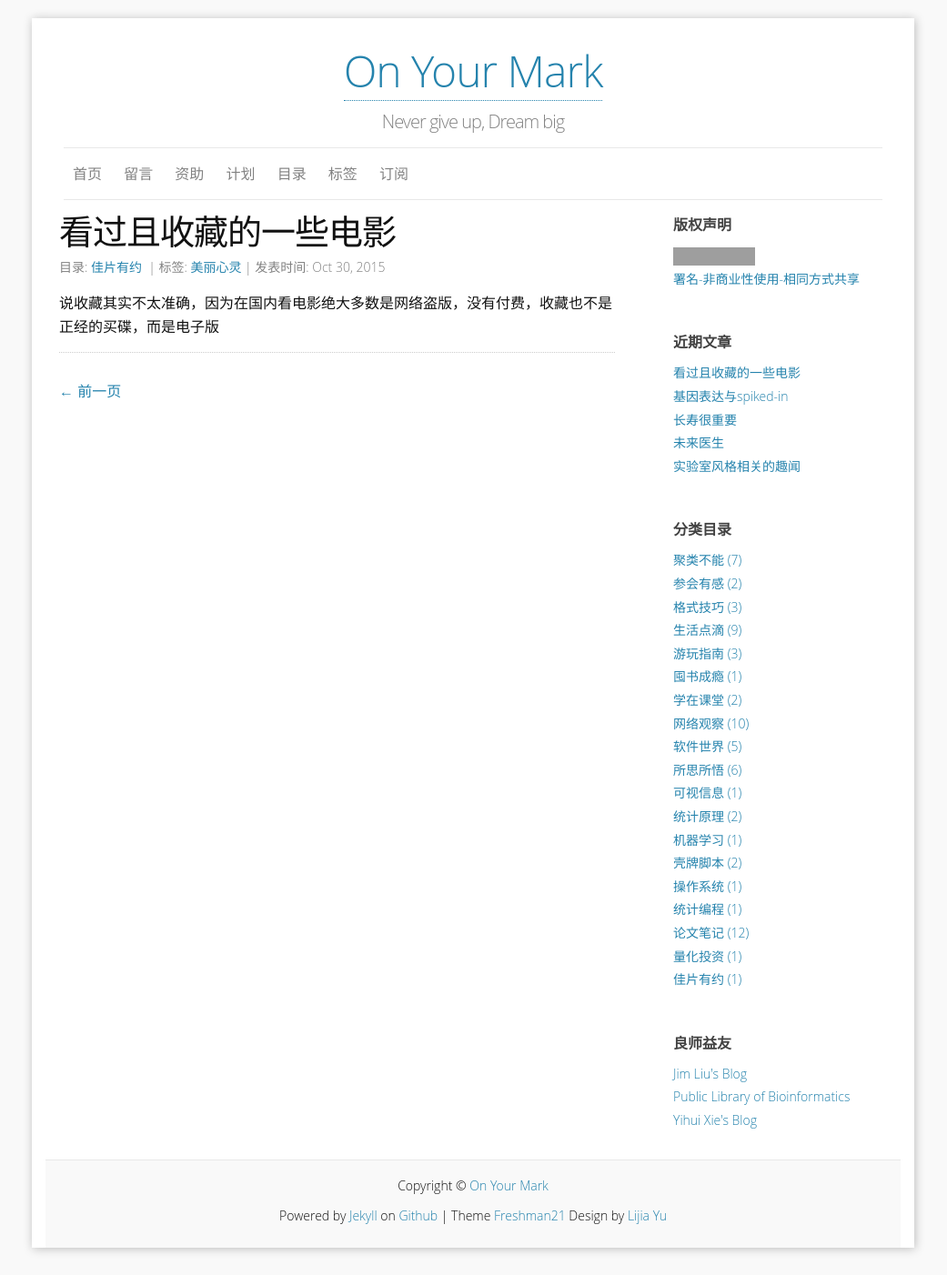
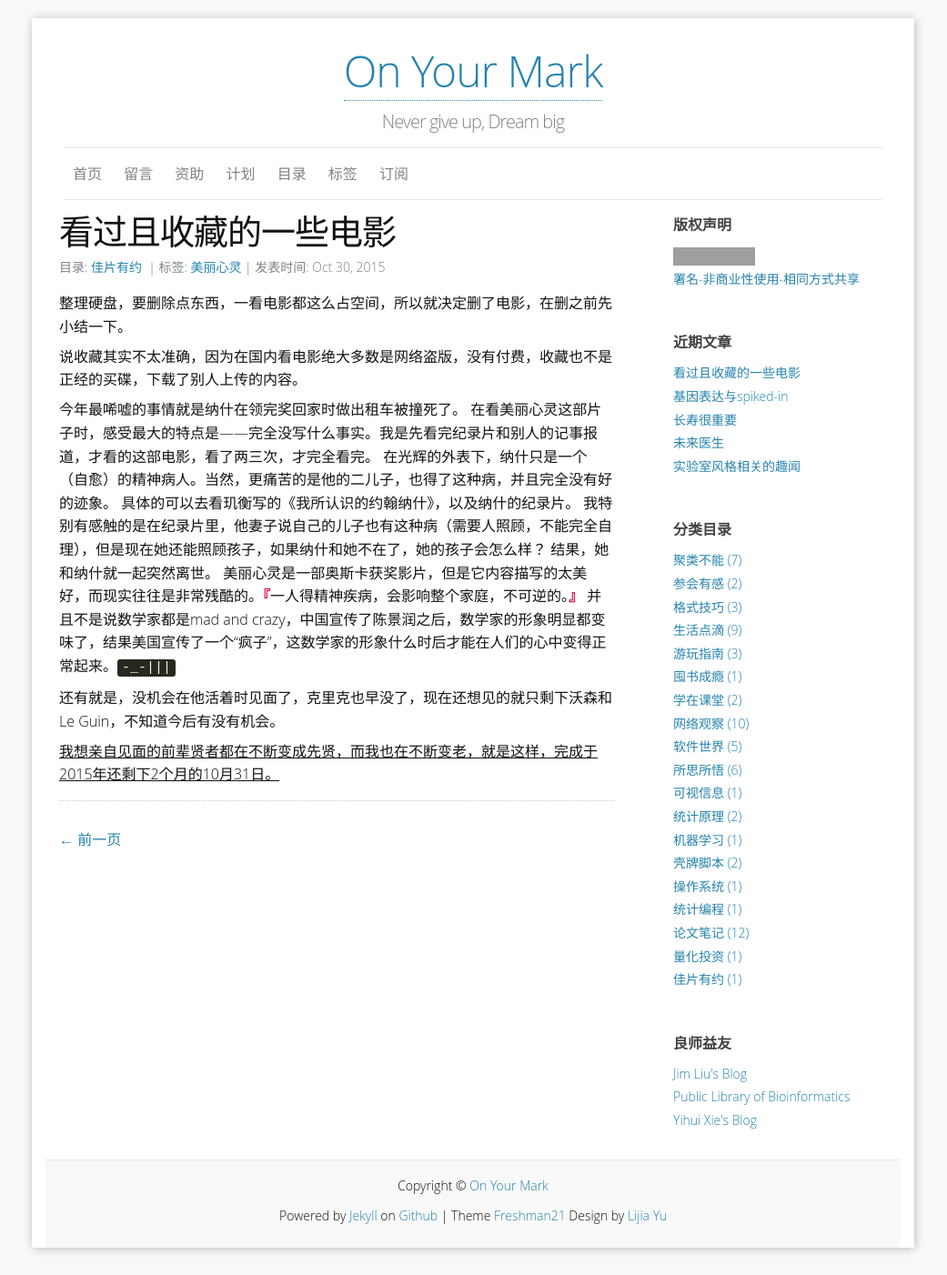
Before and after one commit to yulijia/cn, a Jekyll site: the page built from _posts/2015-10-30-some-movies.md, in a window 1280 px wide. Shown: the whole page at 91% size, without its empty margins (120-1161 px from the left). Built offline with Jekyll 4.4.1, drawn with Linux system fonts in a browser that asks for light colours; some web fonts are replaced; comment, search, counter and statistics services are not loaded; grey boxes are pictures that could not be loaded.

Commit message:
update new article

```diff
--- a/_posts/2015-10-30-some-movies.md
+++ b/_posts/2015-10-30-some-movies.md
@@ -8,4 +8,19 @@ tags:
 - 美丽心灵
 ---
 
-说收藏其实不太准确，因为在国内看电影绝大多数是网络盗版，没有付费，收藏也不是正经的买碟，而是电子版
+整理硬盘，要删除点东西，一看电影都这么占空间，所以就决定删了电影，在删之前先小结一下。
+
+说收藏其实不太准确，因为在国内看电影绝大多数是网络盗版，没有付费，收藏也不是正经的买碟，下载了别人上传的内容。
+
+今年最唏嘘的事情就是纳什在领完奖回家时做出租车被撞死了。
+在看美丽心灵这部片子时，感受最大的特点是——完全没写什么事实。我是先看完纪录片和别人的记事报道，才看的这部电影，看了两三次，才完全看完。
+在光辉的外表下，纳什只是一个（自愈）的精神病人。当然，更痛苦的是他的二儿子，也得了这种病，并且完全没有好的迹象。
+具体的可以去看玑衡写的《我所认识的约翰纳什》，以及纳什的纪录片。
+我特别有感触的是在纪录片里，他妻子说自己的儿子也有这种病（需要人照顾，不能完全自理），但是现在她还能照顾孩子，如果纳什和她不在了，她的孩子会怎么样？
+结果，她和纳什就一起突然离世。
+美丽心灵是一部奥斯卡获奖影片，但是它内容描写的太美好，而现实往往是非常残酷的。<q>一人得精神疾病，会影响整个家庭，不可逆的。</q>
+并且不是说数学家都是mad and crazy，中国宣传了陈景润之后，数学家的形象明显都变味了，结果美国宣传了一个“疯子”，这数学家的形象什么时后才能在人们的心中变得正常起来。<code>-_-|||</code>
+
+还有就是，没机会在他活着时见面了，克里克也早没了，现在还想见的就只剩下沃森和Le Guin，不知道今后有没有机会。
+
+<u>我想亲自见面的前辈贤者都在不断变成先贤，而我也在不断变老，就是这样，完成于2015年还剩下2个月的10月31日。</u>
```
